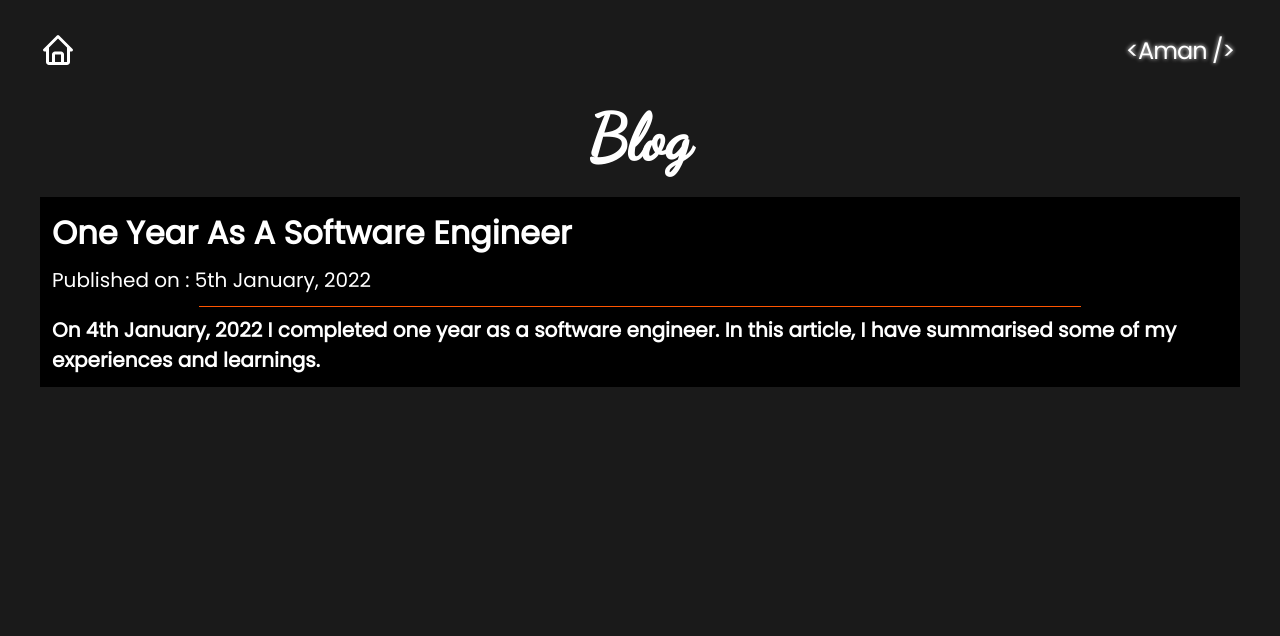
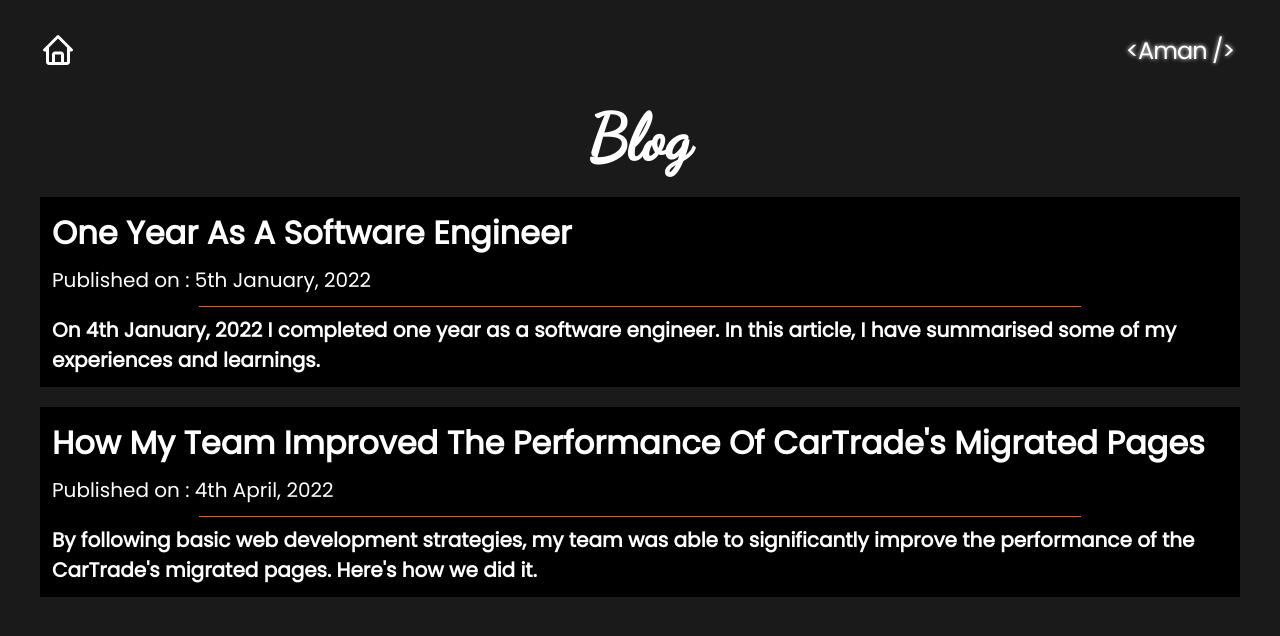
Before and after one commit to echoaman/amanpahurkar, a Next.js app: page /blog in a window 1280 px wide. Shown: the top 636 px of the page. Built offline with nearby package versions, Linux system fonts and the light colour scheme.

Commit message:
new blog added to blog index

```diff
--- a/pages/blog/index.js
+++ b/pages/blog/index.js
@@ -30,6 +30,15 @@ export default function Blog() {
 						</section>
 						</a>
 					</Link>
+					<Link href="/blog/how-my-team-improved-the-performance-of-cartrades-migrated-pages">
+						<a className={`${styles.blog_post_wrapper}`}>
+						<section className={`${styles.blog_post}`}>
+							<h2 className={`${styles.blog_title}`}>How My Team Improved The Performance Of CarTrade's Migrated Pages</h2>
+							<p className={`${styles.publish_date}`}>Published on : <time dateTime="2022-4-4">4th April, 2022</time></p>
+							<p className={`${styles.summary}`}>By following basic web development strategies, my team was able to significantly improve the performance of the CarTrade's migrated pages. Here's how we did it.</p>
+						</section>
+						</a>
+					</Link>
 				</div>
 			</main>
 		</>
```
